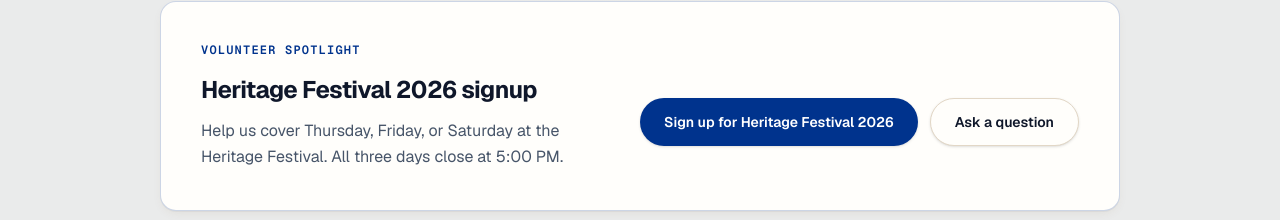
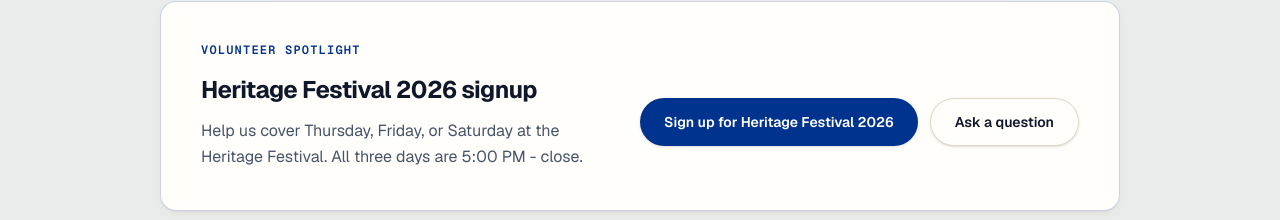
Before and after one commit to DoloMike/lionsclub-web, a Next.js app: page / in a window 1280 px wide. Shown: the part 708-928 px from the top of the page. Built offline with nearby package versions, Linux system fonts and the light colour scheme; no server answers.

Commit message:
fix(events): update heritage festival close copy

```diff
--- a/src/components/home/Landing.tsx
+++ b/src/components/home/Landing.tsx
@@ -4,6 +4,7 @@ import { ExternalLink } from "@/components/ExternalLink";
 import { ButtonLink, buttonClassName } from "@/components/ui/Button";
 import { Card } from "@/components/ui/Card";
 import { Eyebrow } from "@/components/ui/Eyebrow";
+import { HERITAGE_FESTIVAL_SIGNUP_CLOSE_TIME_LABEL } from "@/lib/heritage-festival-signups";
 import { googleMapsSearchUrl } from "@/lib/maps-links";
 import { site } from "@/lib/site";
 
@@ -63,8 +64,7 @@ const ctaRow =
 const heritageFestivalCallout = {
   eyebrow: "Volunteer spotlight",
   title: "Heritage Festival 2026 signup",
-  body:
-    "Help us cover Thursday, Friday, or Saturday at the Heritage Festival. All three days close at 5:00 PM.",
+  body: `Help us cover Thursday, Friday, or Saturday at the Heritage Festival. All three days are ${HERITAGE_FESTIVAL_SIGNUP_CLOSE_TIME_LABEL}.`,
   href: "/heritage-festival-2026-signup",
 } as const;
 
--- a/src/lib/heritage-festival-signups.ts
+++ b/src/lib/heritage-festival-signups.ts
@@ -1,4 +1,4 @@
-export const HERITAGE_FESTIVAL_SIGNUP_CLOSE_TIME_LABEL = "Closes at 5:00 PM";
+export const HERITAGE_FESTIVAL_SIGNUP_CLOSE_TIME_LABEL = "5:00 PM - close";
 
 export const HERITAGE_FESTIVAL_SIGNUP_DAYS = [
   { date: "2026-05-28", label: "Thursday, May 28, 2026" },
```
Also changed, not shown: 2 other files (tests, documents, lock files or other folders).
